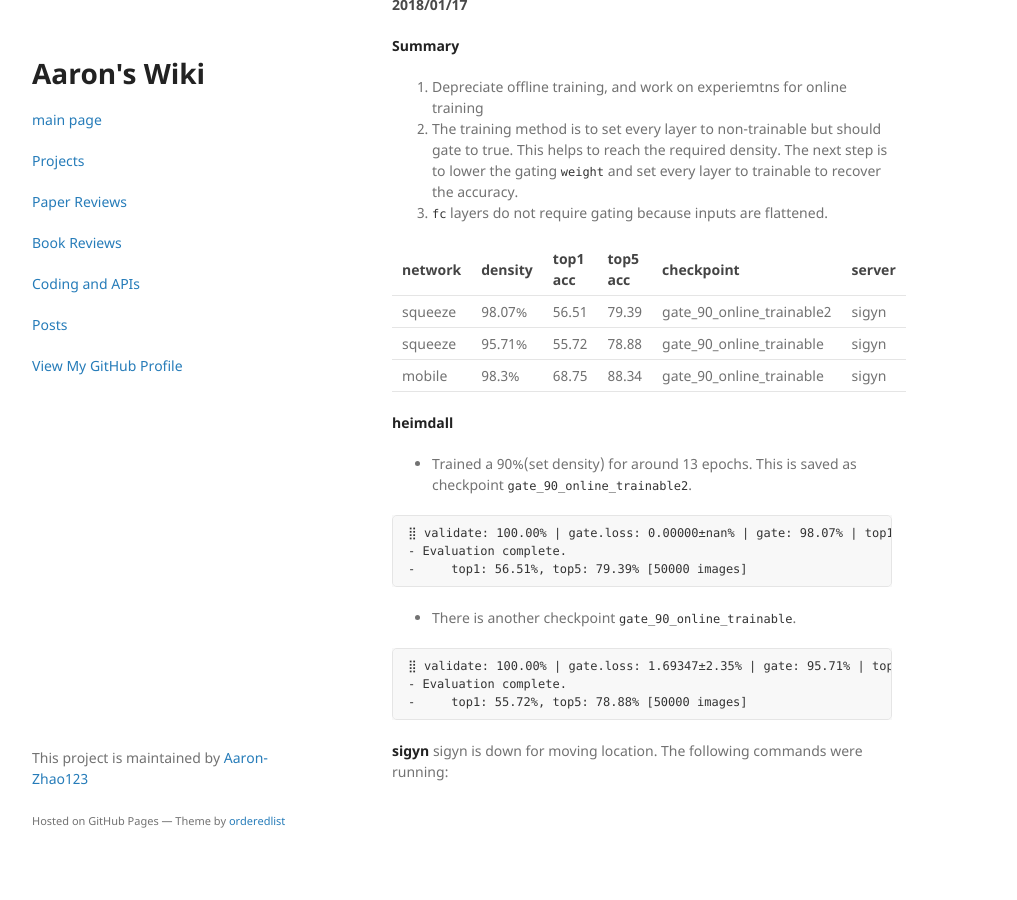
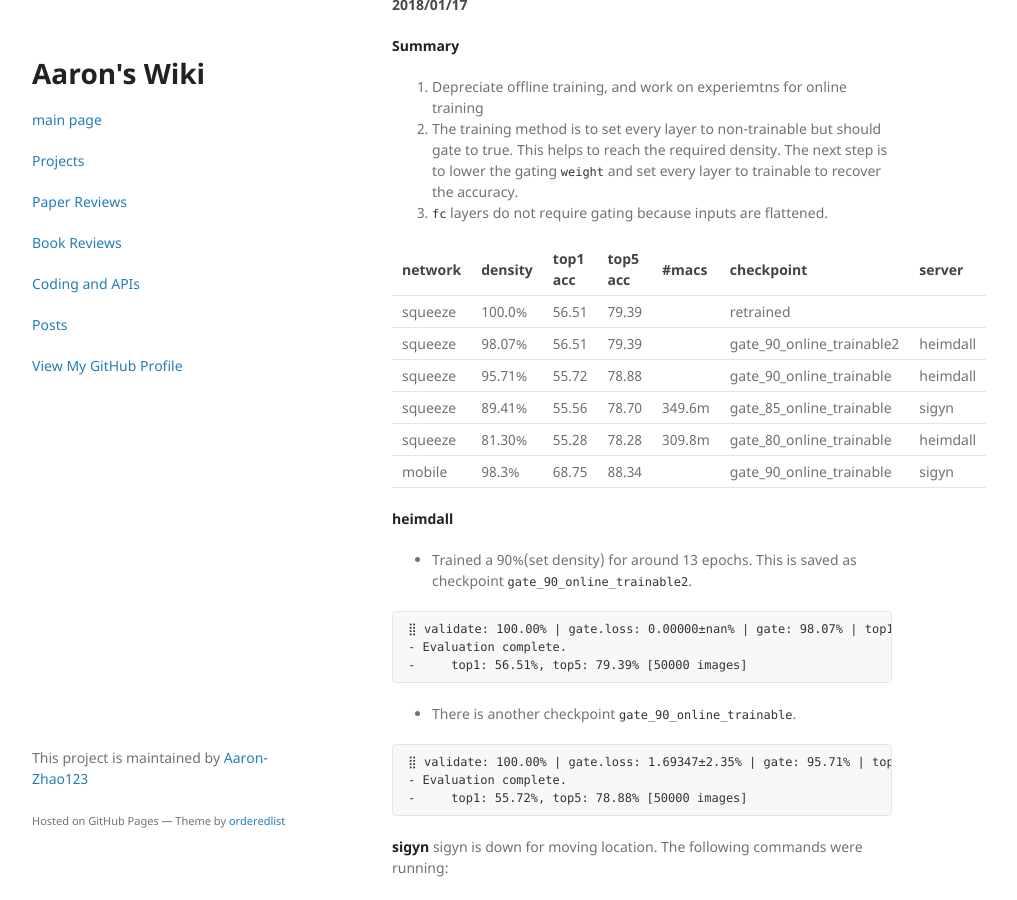
Before and after one commit to Aaron-Zhao123/blog, a Jekyll site: the page built from exp_log/gating/Jan2018.md, in a window 1280 px wide and 900 px high, scrolled down 3343 px. Shown: the whole window, without its empty margins (178-1195 px from the left). Built offline with Jekyll 4.4.1, drawn with Linux system fonts in a browser that asks for light colours; our own code applies the rules of GitHub Pages for plain Markdown files; before the commit the page ends 4195 px from its top, so only the background shows below that.

Commit message:
update log

```diff
--- a/exp_log/gating/Jan2018.md
+++ b/exp_log/gating/Jan2018.md
@@ -178,11 +178,14 @@ true. This helps to reach the required density. The next step is to lower the
 gating `weight` and set every layer to trainable to recover the accuracy.
 3. `fc` layers do not require gating because inputs are flattened.
 
-|  network  |  density  | top1 acc | top5 acc |           checkpoint          |  server  |
-| --------- | --------- |----------|----------| ------------------------------| -------- |
-|  squeeze  |   98.07%  |  56.51   |  79.39   |  gate_90_online_trainable2    |   sigyn  |
-|  squeeze  |   95.71%  |  55.72   |  78.88   |  gate_90_online_trainable     |   sigyn  |
-|  mobile   |   98.3%   |  68.75   |  88.34   |  gate_90_online_trainable     |   sigyn  |
+|  network  |  density  | top1 acc | top5 acc |  #macs   |         checkpoint          |  server  |
+| --------- | --------- | -------- | -------- | -------- |-----------------------------| -------- |
+|  squeeze  |   100.0%  |  56.51   |  79.39   |          |         retrained           |          |
+|  squeeze  |   98.07%  |  56.51   |  79.39   |          |  gate_90_online_trainable2  |  heimdall|
+|  squeeze  |   95.71%  |  55.72   |  78.88   |          |  gate_90_online_trainable   |  heimdall|
+|  squeeze  |   89.41%  |  55.56   |  78.70   |  349.6m  |  gate_85_online_trainable   |   sigyn  |
+|  squeeze  |   81.30%  |  55.28   |  78.28   |  309.8m  |  gate_80_online_trainable   |  heimdall|
+|  mobile   |   98.3%   |  68.75   |  88.34   |          |  gate_90_online_trainable   |   sigyn  |
 
 **heimdall**
 * Trained a 90%(set density) for around 13 epochs.
```
